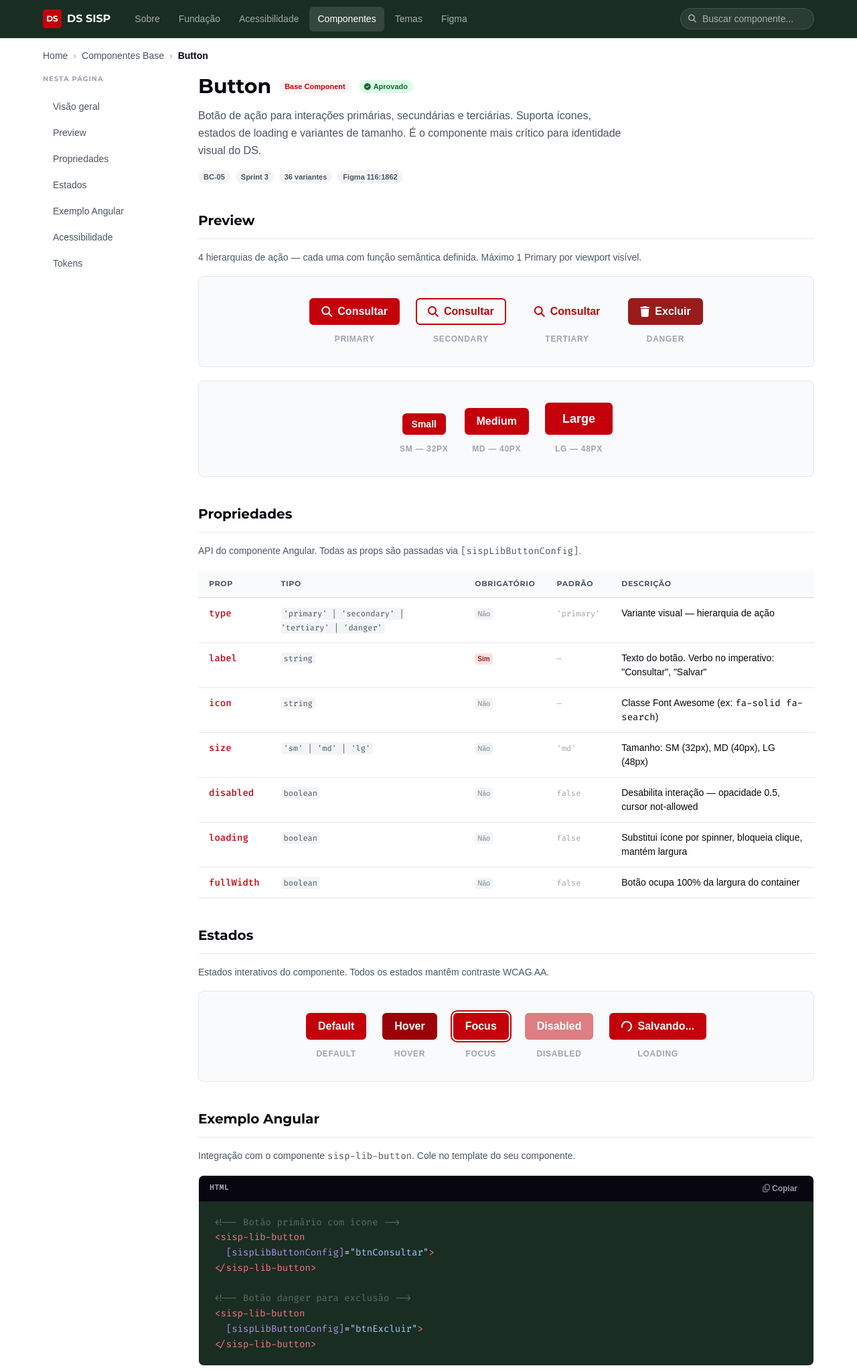
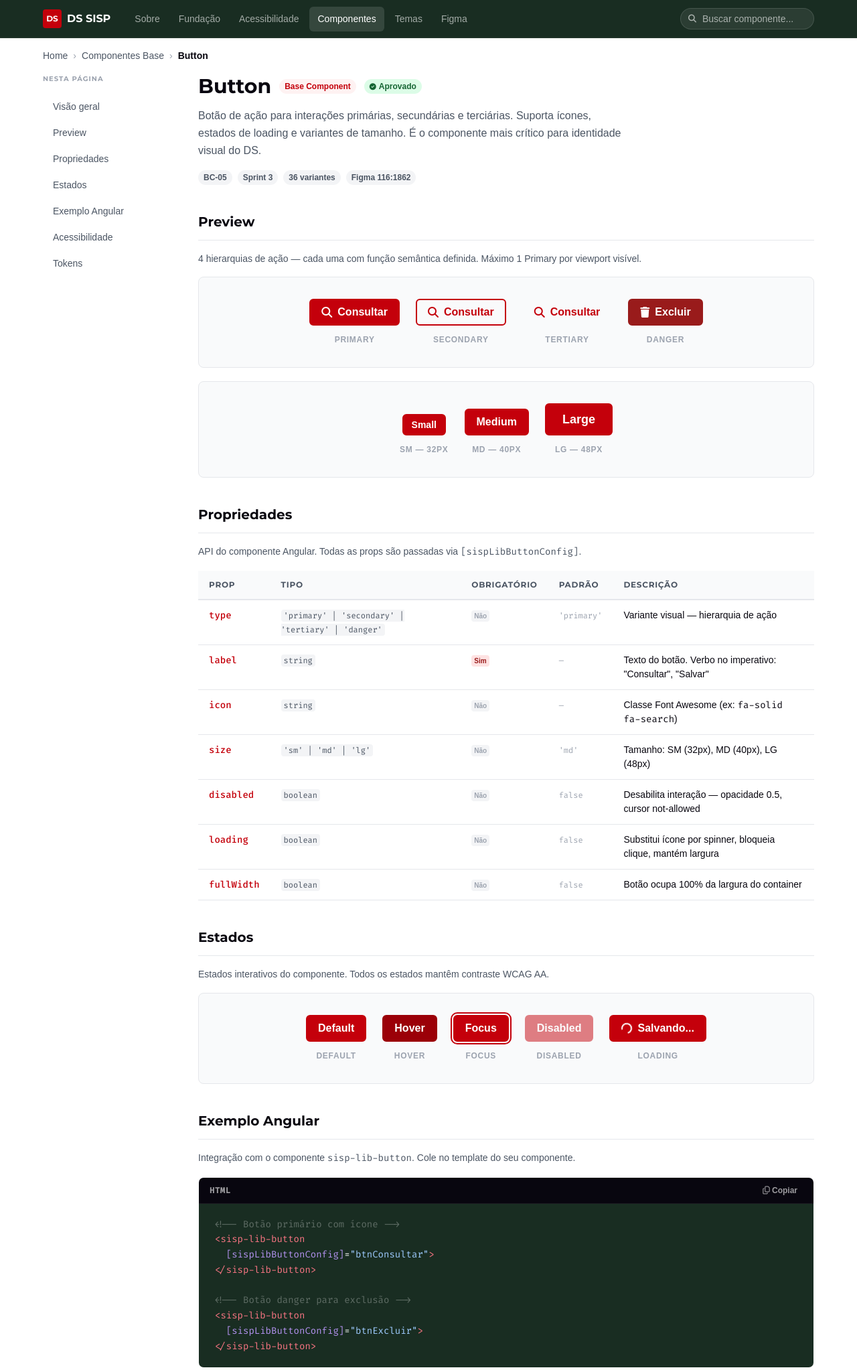
Before and after one commit to giulopesg/designsystem-sisp, a plain HTML site: page portal/componente.html in a window 1280 px wide. Shown: the top 2045 px of the page at 67% size. Drawn offline with Linux system fonts and the light colour scheme.

Commit message:
fix(componente): replace 5× hardcoded 11px with var(--text-xs) token
D151 — Typography audit: .badge, .props-table th, .code-block__lang,
.a11y-item__check, .footer__version all used 11px without token.
Replaced with var(--text-xs) (12px) for token system compliance.

Co-Authored-By: Claude Opus 4.6 <noreply@anthropic.com>

```diff
--- a/portal/componente.html
+++ b/portal/componente.html
@@ -35,8 +35,10 @@
        - 12px → var(--space-3)                                   [token swatch]
        - inline 4px/10px → var(--space-1)/var(--text-2xs)       [badge icon]
 
+       ✅ CORRIGIDO (D151):
+       - 11px font-size (5×) → var(--text-xs) (12px) — badge, props-table th, code-block__lang, a11y-item__check, footer__version
+
        ⚠️ ACEITO (sem token exato / exceção decorativa):
-       - 11px font-size (5×) — entre --text-2xs (10px) e --text-xs (12px), sem token
        - 56px header height — sem token (entre --space-12 e --space-16)
        - Syntax highlight colors (#F97583, #B392F0, #9ECBFF) — decorativos
        - 200px/260px search width — específicos de componente
@@ -335,7 +337,7 @@
     .badge {
       display: inline-flex;
       align-items: center;
-      font-size: 11px;
+      font-size: var(--text-xs);
       font-weight: var(--font-semibold);
       padding: var(--space-0-5) var(--space-2);
       border-radius: var(--radius-full);
@@ -518,7 +520,7 @@
     .props-table th {
       text-align: left;
       font-family: var(--font-heading);
-      font-size: 11px;
+      font-size: var(--text-xs);
       font-weight: var(--font-bold);
       text-transform: uppercase;
       letter-spacing: 0.06em;
@@ -596,7 +598,7 @@
 
     .code-block__lang {
       font-family: var(--font-mono);
-      font-size: 11px;
+      font-size: var(--text-xs);
       font-weight: var(--font-semibold);
       color: var(--color-dark-muted);
       text-transform: uppercase;
@@ -674,7 +676,7 @@
       display: flex; align-items: center; justify-content: center;
       flex-shrink: 0;
       color: var(--color-success);
-      font-size: 11px;
+      font-size: var(--text-xs);
       margin-top: 1px;
     }
 
@@ -812,7 +814,7 @@
     }
 
     .footer__copyright { color: var(--color-dark-muted); }
-    .footer__version { font-family: var(--font-mono); font-size: 11px; color: var(--color-dark-border-strong); }
+    .footer__version { font-family: var(--font-mono); font-size: var(--text-xs); color: var(--color-dark-border-strong); }
 
     /* ═══════════════════════════════════════════════════════════
        RESPONSIVE — TABLET
```
